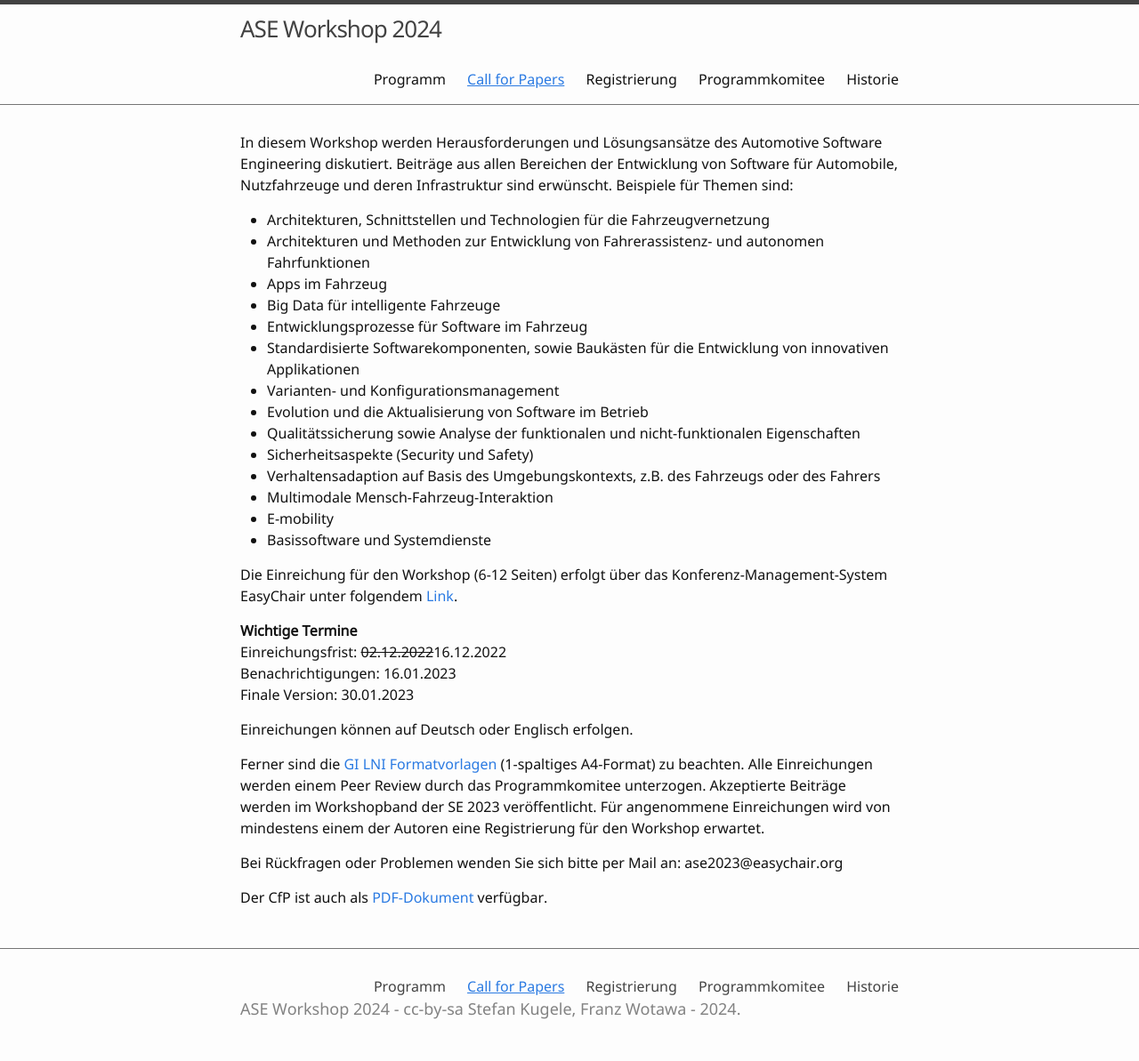
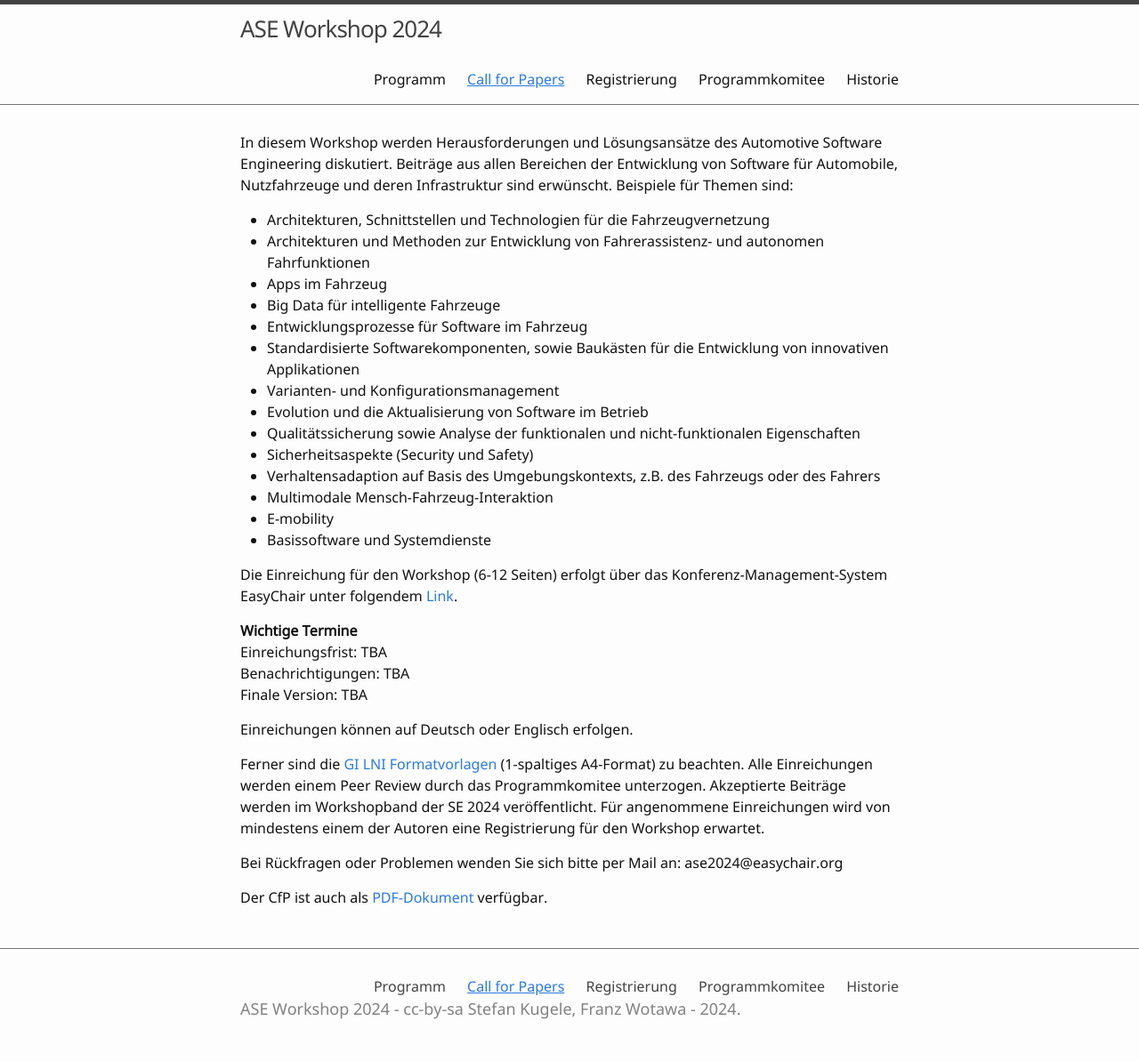
Before and after one commit to ASE-Workshop/2024, a Jekyll site: the page built from 1-call-for-papers.md, in a window 1280 px wide. Shown: the whole page at 89% size. Built offline with Jekyll 4.4.1, drawn with Linux system fonts in a browser that asks for light colours.

Commit message:
Update 1-call-for-papers.md

```diff
--- a/1-call-for-papers.md
+++ b/1-call-for-papers.md
@@ -21,18 +21,18 @@ In diesem Workshop werden Herausforderungen und Lösungsansätze des Automotive
 - Basissoftware und Systemdienste
 
 
-Die Einreichung für den Workshop (6-12 Seiten) erfolgt über das Konferenz-Management-System EasyChair unter folgendem [Link](https://easychair.org/conferences/?conf=ase2023).
+Die Einreichung für den Workshop (6-12 Seiten) erfolgt über das Konferenz-Management-System EasyChair unter folgendem [Link](https://easychair.org/my/conference?conf=ase2024).
 
 __Wichtige Termine__\
-Einreichungsfrist: ~~02.12.2022~~16.12.2022\
-Benachrichtigungen: 16.01.2023\
-Finale Version: 30.01.2023
+Einreichungsfrist: TBA\
+Benachrichtigungen: TBA\
+Finale Version: TBA
 
 
 Einreichungen können auf Deutsch oder Englisch erfolgen.
 
-Ferner sind die [GI LNI Formatvorlagen](https://gi.de/service/publikationen/lni#panel-2270-0) (1-spaltiges A4-Format) zu beachten. Alle Einreichungen werden einem Peer Review durch das Programmkomitee unterzogen. Akzeptierte Beiträge werden im Workshopband der SE 2023 veröffentlicht. Für angenommene Einreichungen wird von mindestens einem der Autoren eine Registrierung für den Workshop erwartet.
+Ferner sind die [GI LNI Formatvorlagen](https://github.com/gi-ev/LNI) (1-spaltiges A4-Format) zu beachten. Alle Einreichungen werden einem Peer Review durch das Programmkomitee unterzogen. Akzeptierte Beiträge werden im Workshopband der SE 2024 veröffentlicht. Für angenommene Einreichungen wird von mindestens einem der Autoren eine Registrierung für den Workshop erwartet.
 
-Bei Rückfragen oder Problemen wenden Sie sich bitte per Mail an: ase2023@easychair.org
+Bei Rückfragen oder Problemen wenden Sie sich bitte per Mail an: ase2024@easychair.org
 
-Der CfP ist auch als [PDF-Dokument](https://github.com/ASE-Workshop/2023/raw/main/images/ASE2023-WorkshopCfP.pdf) verfügbar.
+Der CfP ist auch als [PDF-Dokument](https://github.com/ASE-Workshop/2024/raw/main/images/ASE2024-WorkshopCfP.pdf) verfügbar.
```
